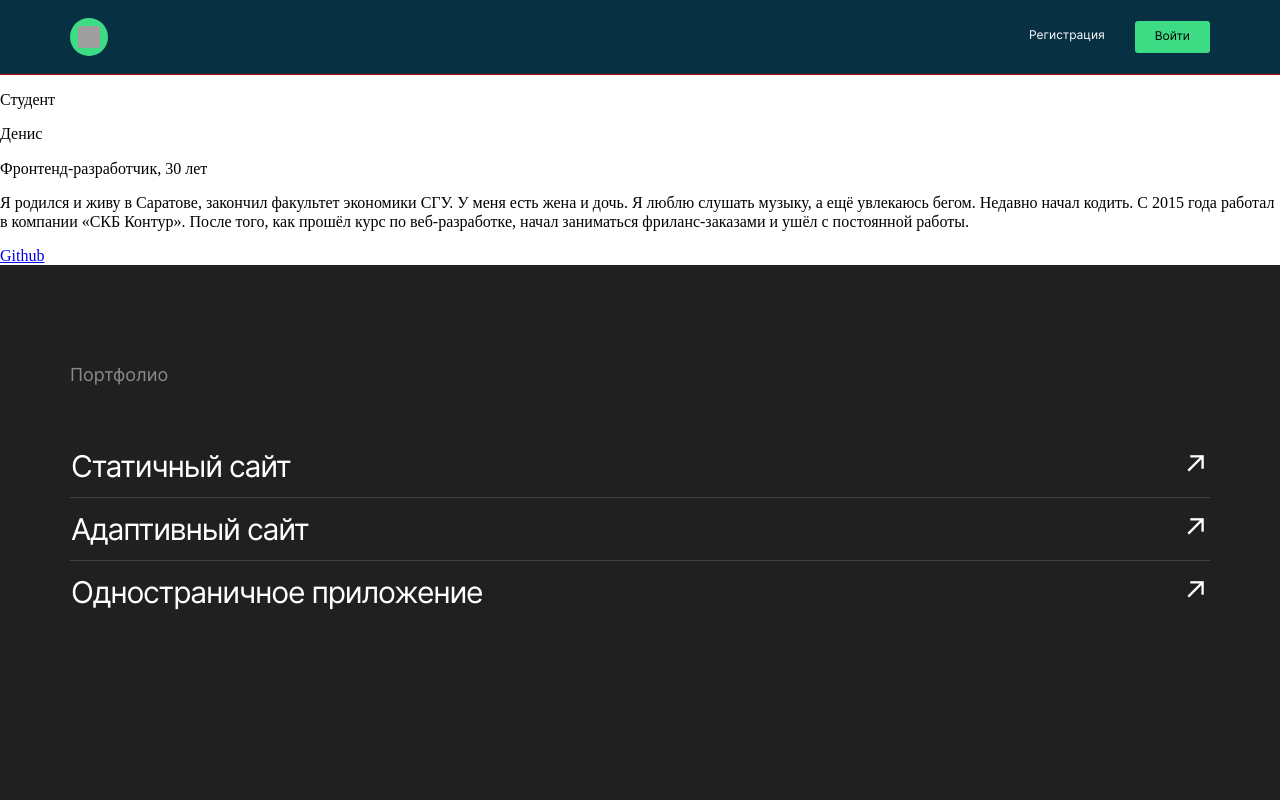
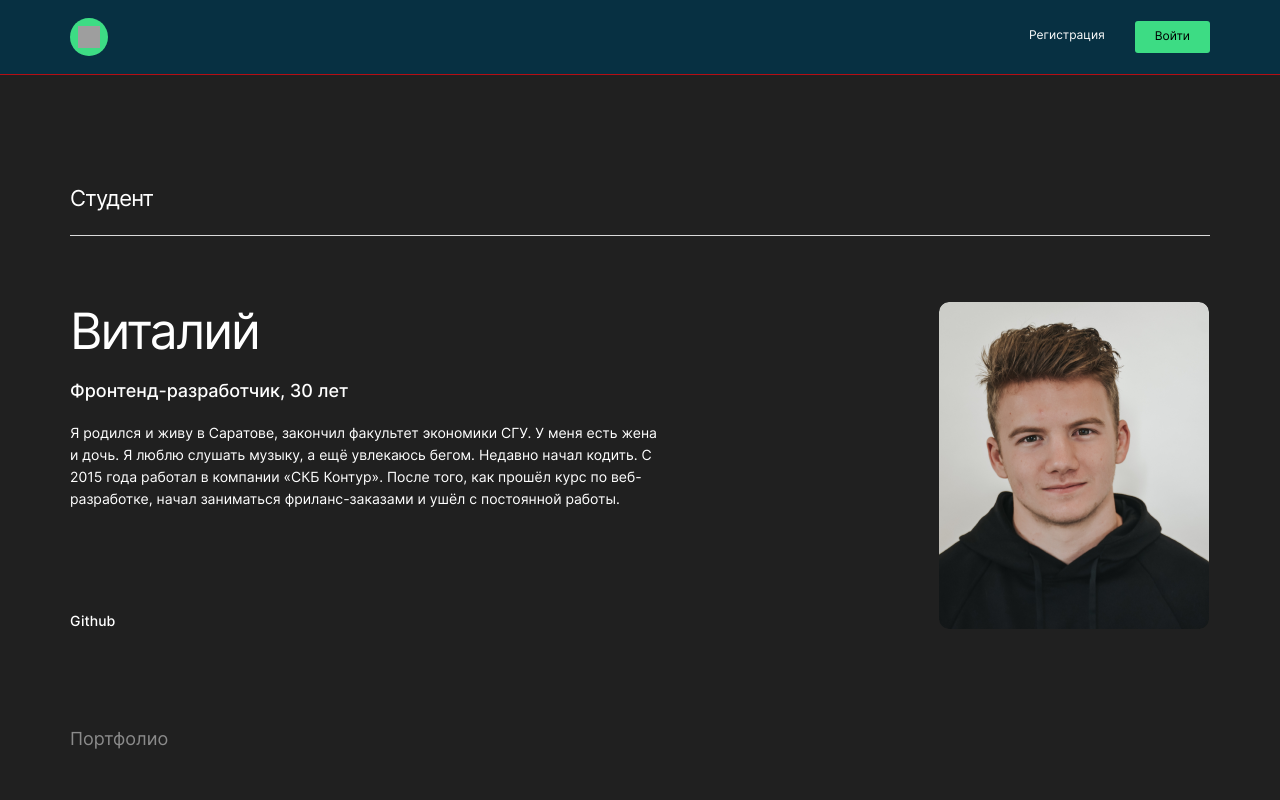
Before and after one commit to Easy-Deny/movies-explorer-frontend, a React (Create React App) app: page / in a window 1280 px wide. Shown: the top 800 px of the page. Built offline with nearby package versions, Linux system fonts and the light colour scheme; grey boxes are pictures that could not be loaded.

Commit message:
feat add about me

```diff
--- /dev/null
+++ b/src/blocks/aboutMe/__description/aboutMe__description.css
@@ -0,0 +1,25 @@
+.aboutMe__description {
+    border-top: 1px #DADADA solid;
+    padding-top: 66px;
+    display: grid;
+    grid-template-areas: "name . avatar"
+        "profession . avatar"
+        "legend . avatar"
+        "link . avatar";
+    grid-template-columns: 2.2fr 1fr 1fr;
+}
+
+@media screen and (max-width:768px) {
+    .aboutMe__description {
+        grid-template-columns: 1.65fr 0.25fr 1fr;
+    }
+}
+
+@media screen and (max-width:320px) {
+    .aboutMe__description {
+       display: flex;
+       flex-direction: column;
+       padding-top: 60px;
+       gap: 20px;
+    }
+}
--- /dev/null
+++ b/src/blocks/aboutMe/__legend/aboutMe__legend.css
@@ -0,0 +1,25 @@
+.aboutMe__legend {
+    font-size: 14px;
+    font-weight: 400;
+    line-height: 22px;
+    letter-spacing: 0px;
+    margin: 0 0 60px 0;
+    grid-area: legend;
+    text-align: left;
+}
+
+@media screen and (max-width:768px) {
+    .aboutMe__legend {
+        font-size: 12px;
+        line-height: 18px;
+        margin: 0 0 52px 0;
+    }
+}
+
+@media screen and (max-width:320px) {
+    .aboutMe__legend {
+        font-size: 11px;
+        line-height: 16px;
+        margin-bottom: 20px;
+    }
+}
--- /dev/null
+++ b/src/blocks/aboutMe/__link/aboutMe__link.css
@@ -0,0 +1,17 @@
+.aboutMe__link {
+    color: #FFFFFF;
+    text-decoration: none;
+    font-size: 14px;
+    font-weight: 500;
+    line-height: 17px;
+    letter-spacing: 0em;
+    margin: 0;
+    grid-area: link;
+    align-self: flex-end;
+}
+
+@media screen and (max-width:320px) {
+    .aboutMe__link {
+        align-self: flex-start;
+    }
+}
--- /dev/null
+++ b/src/blocks/aboutMe/__name/aboutMe__name.css
@@ -0,0 +1,25 @@
+.aboutMe__name {
+    font-size: 50px;
+    font-weight: 400;
+    line-height: 58px;
+    letter-spacing: -0.04em;
+    margin: 0;
+    grid-area: name;
+    text-align: left;
+}
+
+@media screen and (max-width:768px) {
+    .aboutMe__name {
+        font-size: 40px;
+        line-height: 40px;
+    }
+}
+
+@media screen and (max-width:320px) {
+    .aboutMe__name {
+        font-family: Inter;
+        font-size: 30px;
+        line-height: 36px;
+        margin-top: 18px;
+    }
+}
--- /dev/null
+++ b/src/blocks/aboutMe/__photo/aboutMe__photo.css
@@ -0,0 +1,22 @@
+.aboutMe__photo {
+    max-width: 270px;
+    max-height: 327px;
+    border-radius: 10px;
+    grid-area: avatar;
+}
+
+@media screen and (max-width:768px) {
+    .aboutMe__photo {
+        max-width: 255px;
+        max-height: 307px;
+    }
+}
+
+@media screen and (max-width:320px) {
+    .aboutMe__photo {
+        max-width: 100%;
+        max-height: 20%;
+        object-fit: cover;
+
+    }
+}
--- /dev/null
+++ b/src/blocks/aboutMe/__profession/aboutMe__profession.css
@@ -0,0 +1,23 @@
+.aboutMe__profession {
+    font-size: 18px;
+    font-weight: 500;
+    line-height: 20px;
+    letter-spacing: 0px;
+    margin: 0;
+    grid-area: profession;
+    text-align: left;
+}
+
+@media screen and (max-width:768px) {
+    .aboutMe__profession {
+        font-size: 12px;
+        line-height: 18px;
+    }
+}
+
+@media screen and (max-width:320px) {
+    .aboutMe__profession {
+        font-size: 11px;
+        line-height: 16px;
+    }
+}
--- /dev/null
+++ b/src/blocks/aboutMe/__student/aboutMe__student.css
@@ -0,0 +1,15 @@
+.aboutMe__student {
+    font-size: 22px;
+    font-weight: 400;
+    line-height: 27px;
+    letter-spacing: -0.04em;
+    margin: 0 0 23px 0;
+}
+
+@media screen and (max-width:320px) {
+    .aboutMe__student {
+        font-size: 18px;
+        line-height: 22px;
+        margin-bottom: 27px;
+    }
+}
--- /dev/null
+++ b/src/blocks/aboutMe/aboutMe.css
@@ -0,0 +1,18 @@
+.aboutMe{
+    background-color: #202020;
+    padding: 110px 70px 0 70px;
+    font-family: Inter;
+    color:  #FFFFFF;
+}
+
+@media screen and (max-width:768px) {
+    .aboutMe {
+        padding: 90px 50px 0 50px;
+    }
+}
+
+@media screen and (max-width:320px) {
+    .aboutMe {
+        padding: 70px 14px 0 14px;
+    }
+}
--- a/src/components/AboutMe.js
+++ b/src/components/AboutMe.js
@@ -1,15 +1,17 @@
+import avatar from '../images/avatar.png';
+
 function AboutMe() {
     return (
         <article className="aboutMe">
             <p className="aboutMe__student">Студент</p>
-            <div className="aboutMe__line"></div>
             <section className="aboutMe__description">
-                <p className="aboutMe__name">Денис</p>
+                <img className="aboutMe__photo" src={avatar} alt='Аватар' />
+                <p className="aboutMe__name">Виталий</p>
                 <p className="aboutMe__profession">Фронтенд-разработчик, 30 лет</p>
                 <p className="aboutMe__legend">Я родился и живу в Саратове, закончил факультет экономики СГУ. У меня есть жена
                     и дочь. Я люблю слушать музыку, а ещё увлекаюсь бегом. Недавно начал кодить. С 2015 года работал в компании «СКБ Контур». После того, как прошёл курс по веб-разработке, начал заниматься фриланс-заказами и ушёл с постоянной работы.</p>
                 <a className="aboutMe__link" href="https://github.com/Easy-Deny/">Github</a>
-                <div className="aboutMe__photo"></div>
+
             </section>
         </article>
     );
--- a/src/index.css
+++ b/src/index.css
@@ -15,6 +15,15 @@
 @import url(./blocks/header/__account-logo/header__account-logo.css);
 @import url(./blocks/header/__account-icon/header__account-icon.css);
 
+@import url(./blocks/aboutMe/aboutMe.css);
+@import url(./blocks/aboutMe/__student/aboutMe__student.css);
+@import url(./blocks/aboutMe/__name/aboutMe__name.css);
+@import url(./blocks/aboutMe/__description/aboutMe__description.css);
+@import url(./blocks/aboutMe/__profession/aboutMe__profession.css);
+@import url(./blocks/aboutMe/__legend/aboutMe__legend.css);
+@import url(./blocks/aboutMe/__link/aboutMe__link.css);
+@import url(./blocks/aboutMe/__photo/aboutMe__photo.css);
+
 @import url(./blocks/portfolio/portfolio.css);
 @import url(./blocks/portfolio/__table/portfolio__table.css);
 @import url(./blocks/portfolio/__table-string/portfolio__table-string.css);
```
Also changed, not shown: src/images/avatar.png (added).
